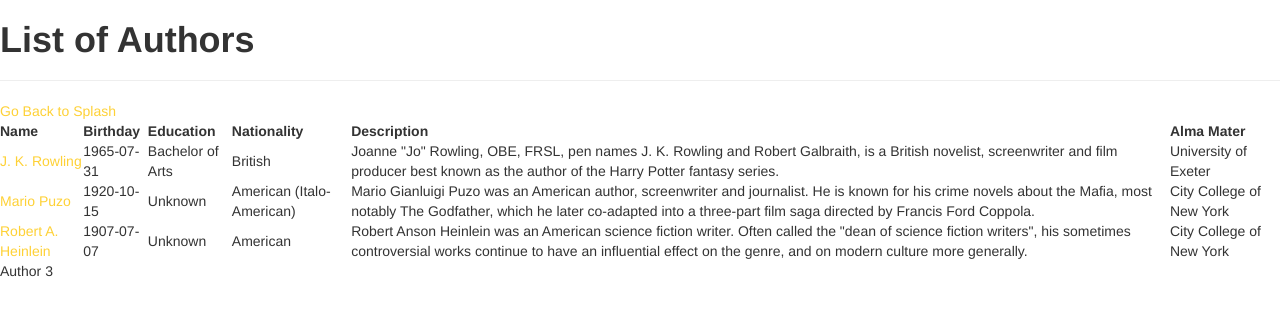
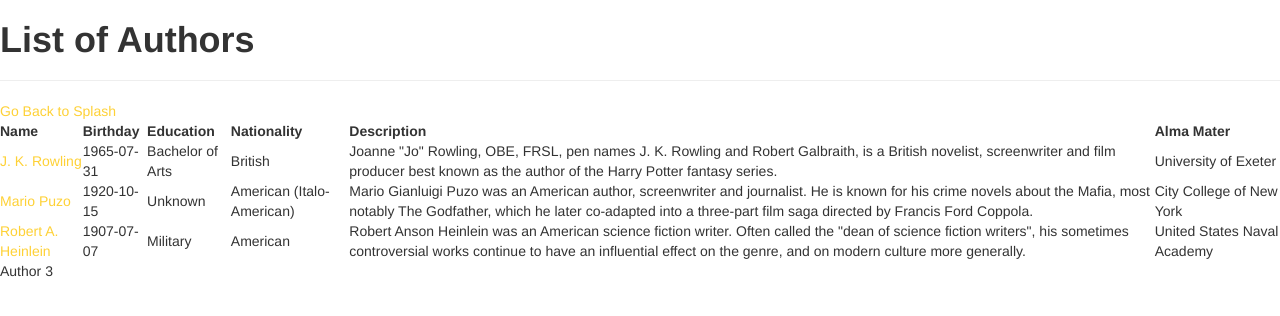
Before and after one commit to Jacobbtemple/cs329e-idb, a Flask app: page /authors in a window 1280 px wide. Shown: the top 316 px of the page. Run offline with Flask 2, Linux system fonts and the light colour scheme; some libraries are stand-ins or nearby versions.

Commit message:
updating authors.html

```diff
--- a/templates/authors.html
+++ b/templates/authors.html
@@ -35,7 +35,7 @@
 		<tbody>
 		  <tr><td><a href = {{ url_for('jkrowling') }}>J. K. Rowling</a></td><td>1965-07-31</td><td>Bachelor of Arts</td><td>British</td><td>Joanne "Jo" Rowling, OBE, FRSL, pen names J. K. Rowling and Robert Galbraith, is a British novelist, screenwriter and film producer best known as the author of the Harry Potter fantasy series. </td><td>University of Exeter</td></tr>
 		  <tr><td><a href = {{ url_for('mariopuzo') }}>Mario Puzo</a></td><td>1920-10-15</td><td>Unknown</td><td>American (Italo-American)</td><td>Mario Gianluigi Puzo was an American author, screenwriter and journalist. He is known for his crime novels about the Mafia, most notably The Godfather, which he later co-adapted into a three-part film saga directed by Francis Ford Coppola.</td><td>City College of New York</td></tr>
-      <tr><td><a href = {{ url_for('heinlein') }}>Robert A. Heinlein</a></td><td>1907-07-07</td><td>Unknown</td><td>American</td><td>Robert Anson Heinlein was an American science fiction writer. Often called the "dean of science fiction writers", his sometimes controversial works continue to have an influential effect on the genre, and on modern culture more generally.</td><td>City College of New York</td></tr>
+      <tr><td><a href = {{ url_for('heinlein') }}>Robert A. Heinlein</a></td><td>1907-07-07</td><td>Military</td><td>American</td><td>Robert Anson Heinlein was an American science fiction writer. Often called the "dean of science fiction writers", his sometimes controversial works continue to have an influential effect on the genre, and on modern culture more generally.</td><td>United States Naval Academy</td></tr>
       <tr><td>Author 3</td><td></td><td></td><td></td><td></td><td></td></tr>
 		</tbody>
 		<tfoot>
```
